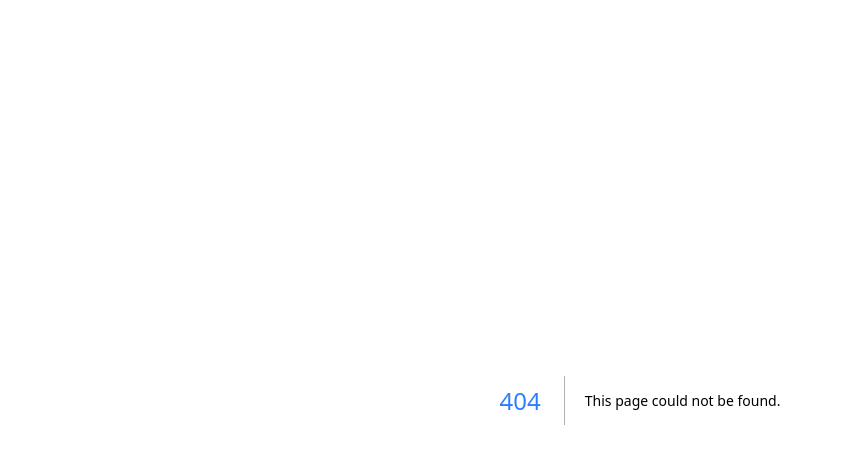
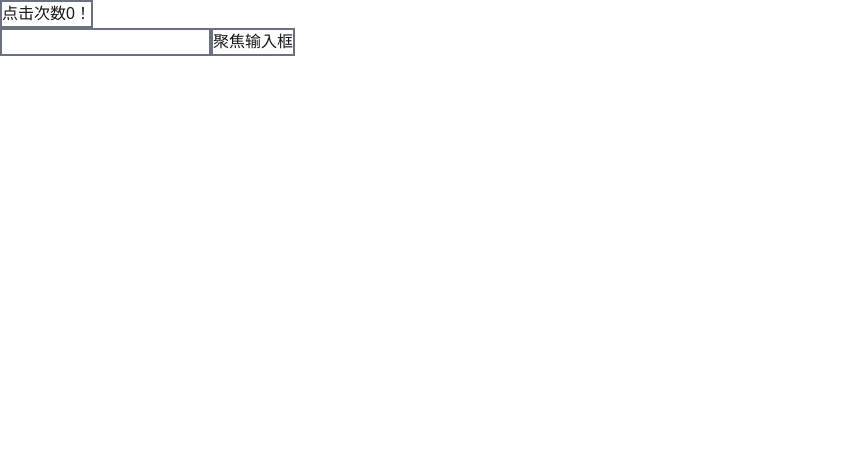
Before and after one commit to caozhengqian/tailwindstudy, a Next.js app: page /useRef1 in a window 1280 px wide. Before the commit this address had no page. Shown: the top 464 px of the page, without its empty margins (0-843 px from the left). Built offline with nearby package versions, Linux system fonts and the light colour scheme.

Commit message:
react-uesContext

```diff
--- /dev/null
+++ b/src/app/(react)/useContext1/Father.tsx
@@ -0,0 +1,14 @@
+"use client";
+
+import Son from "./Son";
+import { useContext } from 'react';
+import {ThemeContext} from "./themeContext";
+export default function Father() {
+    const theme= useContext(ThemeContext)
+    return(
+        <div>
+            父类{theme}
+            <Son />
+        </div>
+    )
+}
--- /dev/null
+++ b/src/app/(react)/useContext1/Son.tsx
@@ -0,0 +1,12 @@
+"use client";
+//useImperativeHandle 暴露给ref可调用的方法
+import { useContext } from 'react';
+import {ThemeContext} from "./themeContext";
+export default function Son() {
+    const theme= useContext(ThemeContext)
+    return(
+        <div className={"pl-6"}>
+            子类{theme}
+        </div>
+    )
+}
--- /dev/null
+++ b/src/app/(react)/useContext1/page.tsx
@@ -0,0 +1,18 @@
+"use client";
+
+import Father from "./Father";
+import {ThemeContext} from "./themeContext";
+import {useState} from "react";
+export default function UseContext1() {
+    const [theme, setTheme] = useState('dark')
+
+    return(
+        <>
+            <button onClick={()=>theme==='dark'?setTheme('light'):setTheme('dark')} className={"border-2 border-gray-500"}>切换Theme</button>
+            <ThemeContext value={theme}>
+                <Father />
+            </ThemeContext>
+        </>
+
+    )
+}
--- /dev/null
+++ b/src/app/(react)/useContext1/themeContext.js
@@ -0,0 +1,4 @@
+
+// context.js
+import { createContext } from 'react';
+export const ThemeContext = createContext('light');
--- /dev/null
+++ b/src/app/(react)/useRef1/page.tsx
@@ -0,0 +1,30 @@
+"use client";
+import { useRef } from 'react';
+export default function UseRef1(){
+    let ref = useRef(0);
+    const inputRef = useRef(null);
+    function handleClick() {
+        ref.current = ref.current + 1;
+        console.log(ref.current);
+        // alert('You clicked ' + ref.current + ' times!');
+    }
+    function handleClick1() {
+        inputRef.current.focus();
+    }
+    return (
+        <>
+            <button onClick={handleClick} className={"border-2 border-gray-500"}>
+                点击次数{ref.current}！
+            </button>
+            <div>
+                <input ref={inputRef} className={"border-2 border-gray-500"}/>
+                <button onClick={handleClick1} className={"border-2 border-gray-500"}>
+                    聚焦输入框
+                </button>
+            </div>
+
+        </>
+
+
+    );
+}
```
Also changed, not shown: 1 other file (tests, documents, lock files or other folders).
